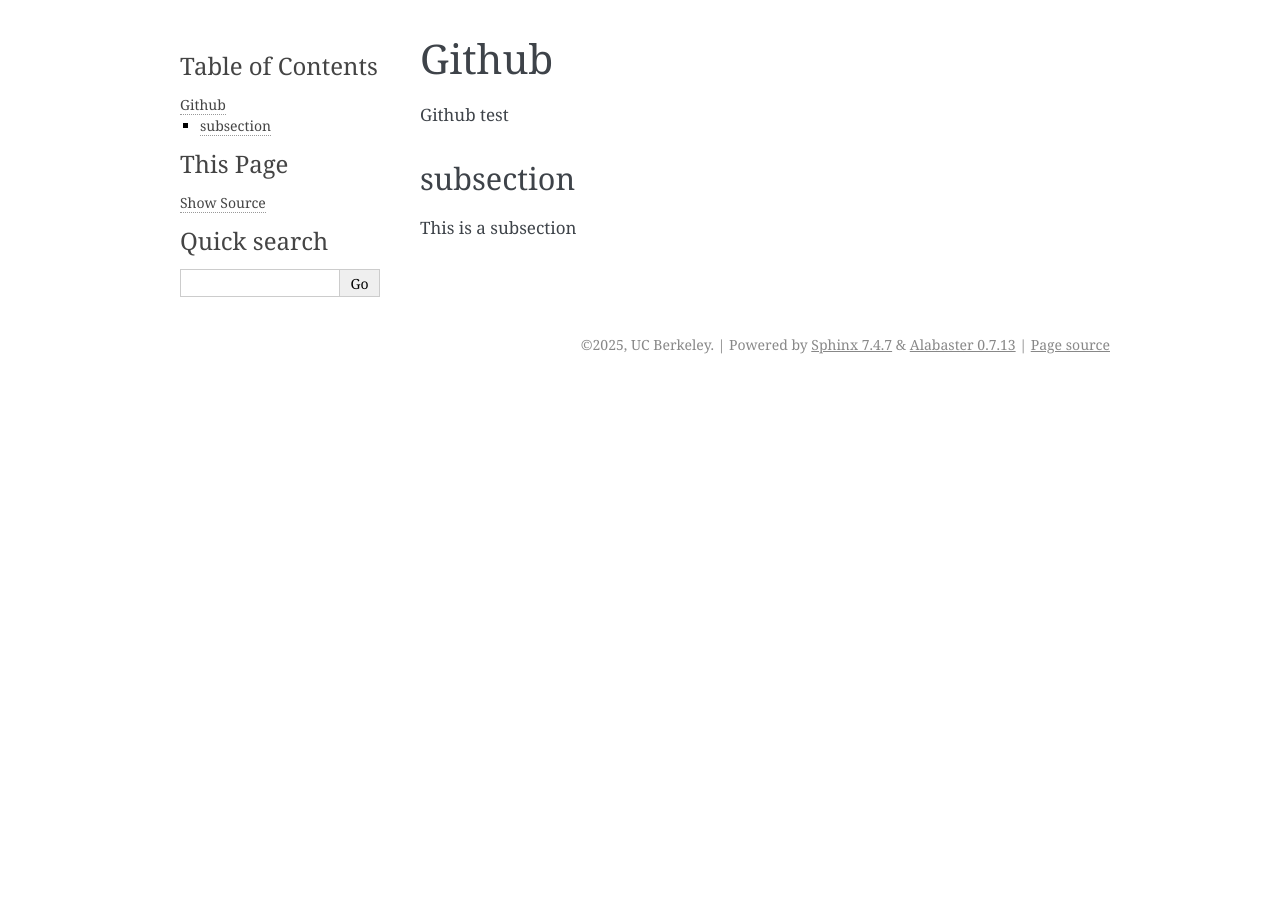
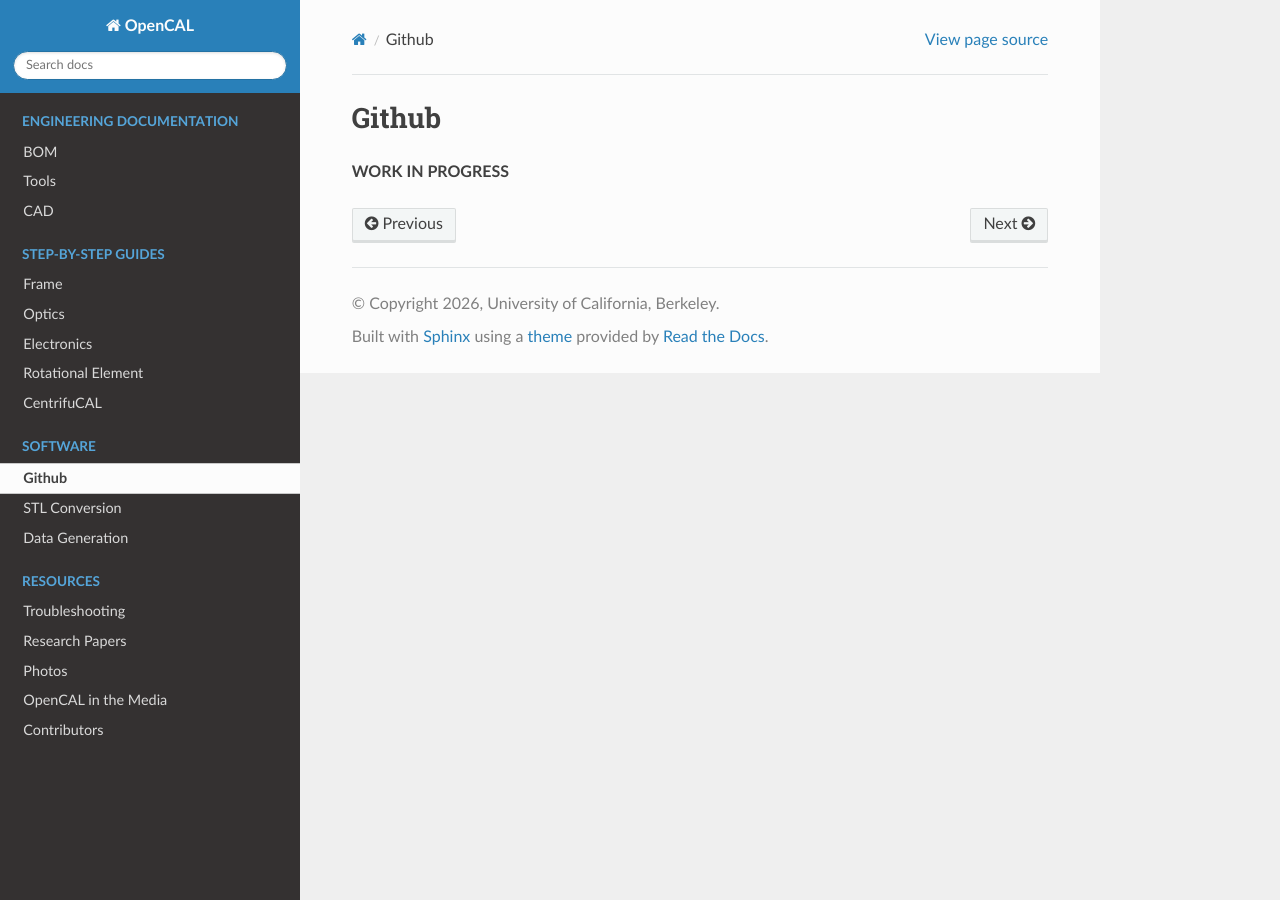
Before and after one commit to computed-axial-lithography/OpenCAL-documentation, a Sphinx documentation site: the page built from docs/source/software/github.rst, in a window 1280 px wide. Built offline with Sphinx 7.4.7 and the Read the Docs theme 3.1.0, drawn with Linux system fonts in a browser that asks for light colours.

Commit message:
msc changes

```diff
--- a/docs/source/conf.py
+++ b/docs/source/conf.py
@@ -8,8 +8,8 @@
 # https://www.sphinx-doc.org/en/master/usage/configuration.html#project-information
 
 project = "OpenCAL"
-copyright = "2025, UC Berkeley"
-author = "UC Berkeley"
+copyright = "2026, University of California, Berkeley"
+author = "University of California, Berkeley"
 release = "0.1"
 
 # -- General configuration ---------------------------------------------------
@@ -29,6 +29,6 @@ exclude_patterns = []
 # -- Options for HTML output -------------------------------------------------
 # https://www.sphinx-doc.org/en/master/usage/configuration.html#options-for-html-output
 
-# html_theme = "sphinx_rtd_theme"
-html_theme = "alabaster"
+html_theme = "sphinx_rtd_theme"
+# html_theme = "alabaster"
 html_static_path = ["_static"]
--- a/docs/source/software/data_generation.rst
+++ b/docs/source/software/data_generation.rst
@@ -1,10 +1,4 @@
 Data Generation
 ===============
 
-Data Generation test
-
-
-subsection
-----------
-
-This is a subsection
+**WORK IN PROGRESS**
--- a/docs/source/software/github.rst
+++ b/docs/source/software/github.rst
@@ -1,10 +1,4 @@
 Github
 ======
 
-Github test
-
-
-subsection
-----------
-
-This is a subsection
+**WORK IN PROGRESS**
--- a/docs/source/software/stl_conversion.rst
+++ b/docs/source/software/stl_conversion.rst
@@ -1,10 +1,4 @@
 STL Conversion
 ==============
 
-STL Conversion test
-
-
-subsection
-----------
-
-This is a subsection
+**WORK IN PROGRESS**
```
